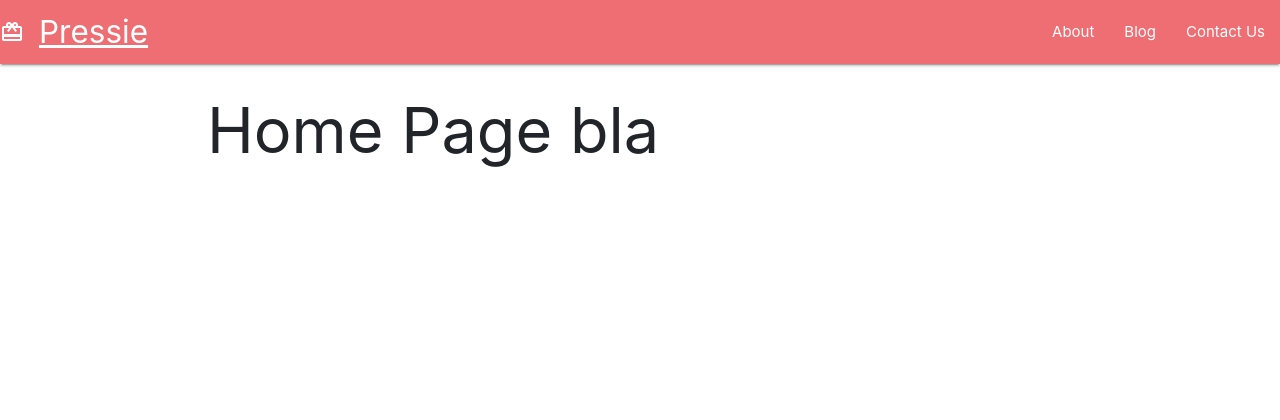
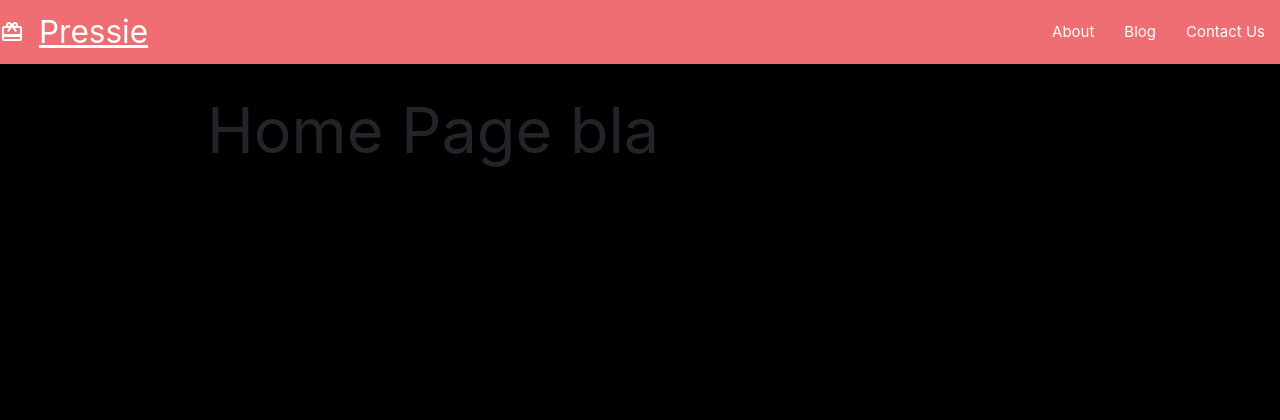
Before and after one commit to geminerald/brcaie, a Flask app: page / in a window 1280 px wide. Shown: the top 420 px of the page. Run offline with Flask 2, Linux system fonts and the light colour scheme; some libraries are stand-ins or nearby versions.

Commit message:
created and wired up all static files including tests with dummy info. No errors in console

```diff
--- /dev/null
+++ b/static/js/app.js
@@ -0,0 +1 @@
+console.log("app js is linked")
--- /dev/null
+++ b/static/js/nav.js
@@ -0,0 +1 @@
+console.log("nav js is linked")
--- /dev/null
+++ b/static/style/style.css
@@ -0,0 +1,3 @@
+body{
+    background-color: black;
+}
--- a/templates/layout/head.html
+++ b/templates/layout/head.html
@@ -3,13 +3,13 @@
 	<meta name="viewport" content="width=device-width, initial-scale=1.0">
 	<meta http-equiv="X-UA-Compatible" content="ie=edge">
 	{% if title %}
-	<title>Pressie - {{title}}</title>
+	<title>BRCA Ireland - {{title}}</title>
 	{% else %}
-	<title>Pressie</title>
+	<title>BRCA Ireland</title>
 	{% endif %}
 	<link rel="stylesheet" href="https://stackpath.bootstrapcdn.com/bootstrap/4.4.1/css/bootstrap.min.css">
 	<link rel="stylesheet" href="https://cdnjs.cloudflare.com/ajax/libs/materialize/0.100.2/css/materialize.min.css">
 	<link href="https://fonts.googleapis.com/icon?family=Material+Icons" rel="stylesheet">
 	<link rel="stylesheet" href="{{url_for('static', filename='style/style.css')}}" type="text/css" />
-	<link rel="icon" href="{{url_for('static', filename='images/pressie-icon.png')}}">
+	<link rel="icon" href="{{url_for('static', filename='images/banner-1.jpg')}}">
 </head>
--- a/templates/layout/scripts.html
+++ b/templates/layout/scripts.html
@@ -3,3 +3,4 @@
 <script src="https://cdnjs.cloudflare.com/ajax/libs/materialize/0.100.2/js/materialize.min.js"></script>
 <script src="https://cdn.jsdelivr.net/npm/sweetalert2@9"></script>
 <script src="{{url_for('static', filename='js/app.js')}}"></script>
+<script src="{{url_for('static', filename='js/nav.js')}}"></script>
```
Also changed, not shown: static/images/banner-1.jpg (added).
